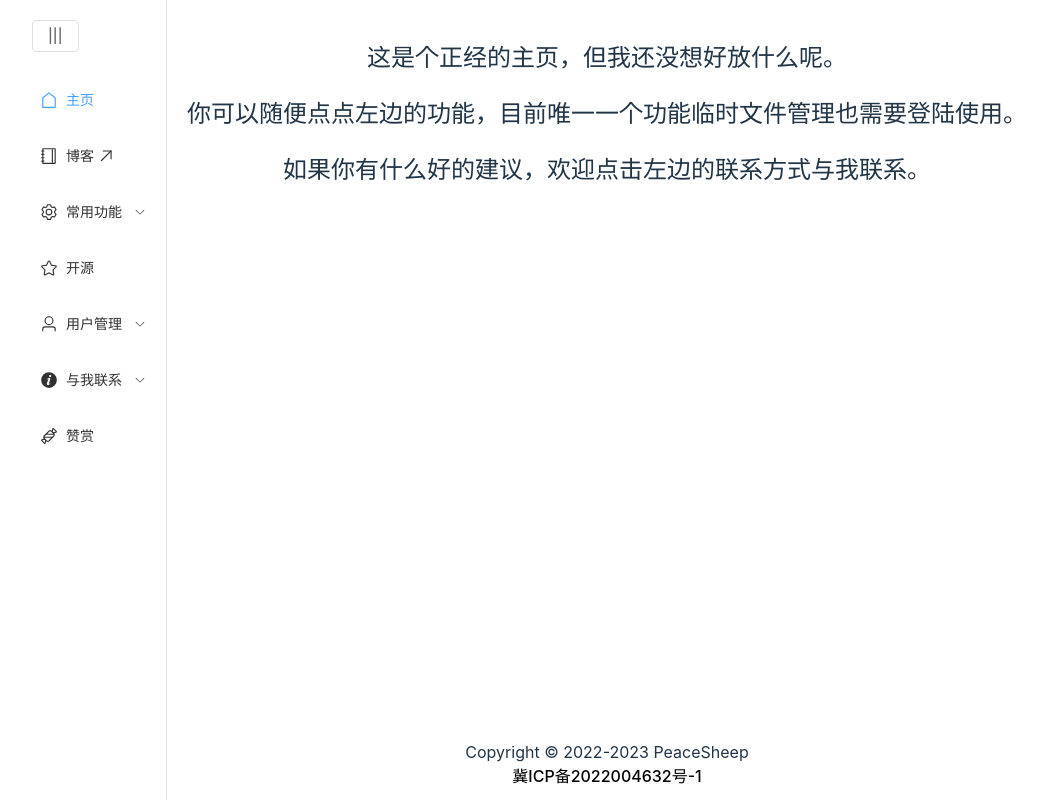
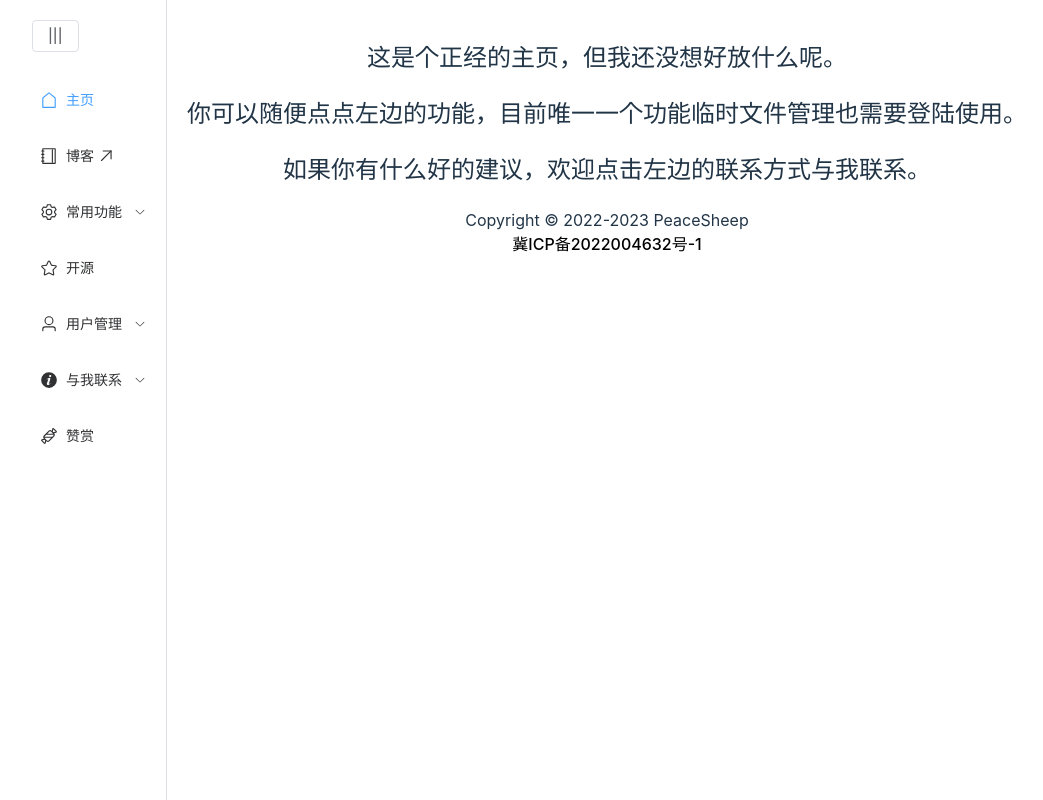
Before and after one commit to li1553770945/personal-page-fe, a Vue app: page /home in a window 1280 px wide. Shown: the whole page, without its empty margins (108-1151 px from the left). Built offline with nearby package versions, Linux system fonts and the light colour scheme; no server answers.

Commit message:
因跨设备需要临时提交

```diff
--- a/src/App.vue
+++ b/src/App.vue
@@ -7,11 +7,11 @@
       <el-main class="main-content">
         <el-scrollbar>
           <router-view></router-view>
+          <el-footer class="footer" style="text-align:center">Copyright © 2022-{{ year }} PeaceSheep<br>
+            <a id="beian" href="https://beian.miit.gov.cn/" target="_blank">冀ICP备2022004632号-1</a>
+          </el-footer>
         </el-scrollbar>
       </el-main>
-      <el-footer style="text-align:center">Copyright © 2022-{{ year }} PeaceSheep<br>
-        <a id="beian" href="https://beian.miit.gov.cn/" target="_blank">冀ICP备2022004632号-1</a>
-      </el-footer>
     </el-container>
   </el-container>
 </template>
@@ -23,6 +23,9 @@ const year = timeNow.getFullYear();
 </script>
 
 <style scoped>
+.footer {
+  margin-top: 20px;
+}
 #beian {
   text-decoration: none;
   color: #000;
```
